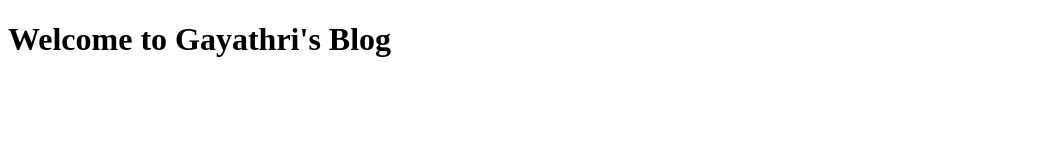
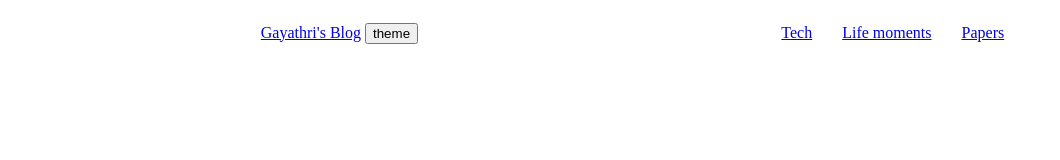
Before and after one commit to gayathrithedev/gayathrithedev, a plain HTML site: page index.html in a window 1280 px wide. Shown: the whole page, without its empty margins (0-1060 px from the left). Drawn offline with Linux system fonts and the light colour scheme.

Commit message:
Add logo and nav

```diff
--- a/index.css
+++ b/index.css
@@ -0,0 +1,26 @@
+/* header styles */
+.header {
+    display: flex;
+    justify-content: center;
+    align-content: center;
+}
+
+/* navbar styles */
+.nav {
+    width: 60%;
+    display: flex;
+    align-items: center;
+    justify-content: space-between;
+}
+
+/* menu styles */
+.menu {
+    list-style: none;
+    display: flex;
+    align-items: center;
+    justify-content: space-evenly;
+}
+
+li{
+    padding: 0 15px;
+}
--- a/index.html
+++ b/index.html
@@ -1,14 +1,31 @@
 <!DOCTYPE html>
 <html lang="en">
-<head>
-    <meta charset="UTF-8">
-    <meta name="viewport" content="width=device-width, initial-scale=1.0">
+  <head>
+    <meta charset="UTF-8" />
+    <meta name="viewport" content="width=device-width, initial-scale=1.0" />
     <title>Gayathri's Blog</title>
-    <link rel="stylesheet" href="styles.css">
-</head>
-<body>
-    <header>
-        <h1>Welcome to Gayathri's Blog</h1>
+    <link rel="stylesheet" href="index.css" />
+  </head>
+  <body>
+    <header class="header">
+      <nav class="nav">
+        <div class="logo">
+          <a href="https://gayathrithedev.github.io">Gayathri's Blog</a>
+          <button>theme</button>
+        </div>
+        <ul class="menu">
+          <li>
+            <a href="tech">Tech</a>
+          </li>
+          <li>
+            <a href="life">Life moments</a>
+          </li>
+          <li>
+            <a href="papers">Papers</a>
+          </li>
+        </ul>
+      </nav>
     </header>
-</body>
+    <main></main>
+  </body>
 </html>
```
